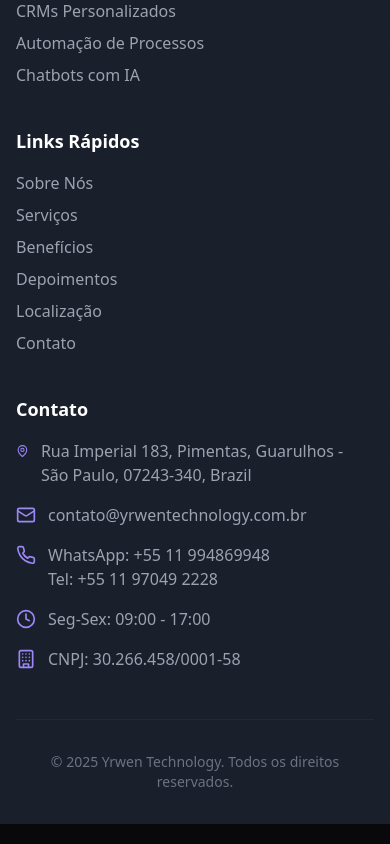
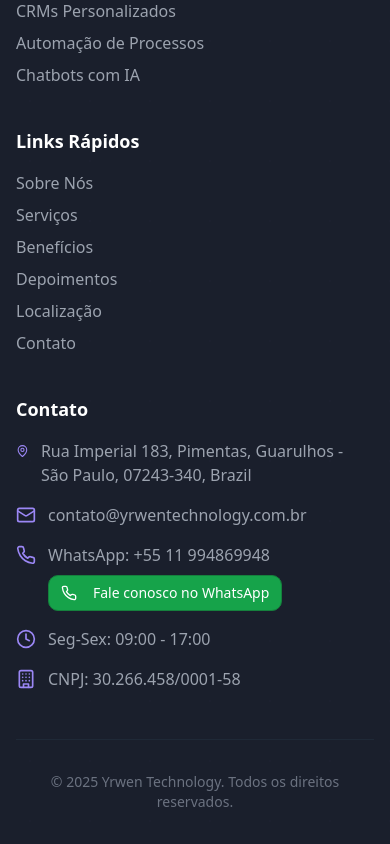
Before and after one commit to carloedvandro/page-yrwentechnology, a React (Vite) app: page / in a window 390 px wide. Shown: the part 10463-11307 px from the top of the page. Built offline with nearby package versions, Linux system fonts and the light colour scheme.

Commit message:
Remove phone number and add WhatsApp button
Remove the phone number from the contact information and add a WhatsApp button that redirects to WhatsApp.

```diff
--- a/src/components/Footer.tsx
+++ b/src/components/Footer.tsx
@@ -1,6 +1,12 @@
+
 import React from 'react';
 import { Github, Linkedin, Instagram, Mail, MapPin, Phone, Clock, Building } from 'lucide-react';
+import { Button } from '@/components/ui/button';
+
 const Footer = () => {
+  const whatsappNumber = "+5511994869948";
+  const whatsappUrl = `https://wa.me/${whatsappNumber}`;
+
   return <footer className="bg-yrwen-dark-charcoal pt-16 pb-8 relative overflow-hidden">
       {/* Tech pattern background */}
       <div className="tech-grid absolute inset-0 z-0 opacity-10" />
@@ -90,10 +96,24 @@ const Footer = () => {
               </li>
               <li className="flex items-start gap-3">
                 <Phone size={20} className="text-yrwen-purple mt-0.5" />
-                <span className="text-gray-400">
-                  WhatsApp: +55 11 994869948<br />
-                  Tel: +55 11 97049 2228
-                </span>
+                <div className="flex flex-col">
+                  <span className="text-gray-400">WhatsApp: +55 11 994869948</span>
+                  <a
+                    href={whatsappUrl}
+                    target="_blank"
+                    rel="noopener noreferrer"
+                    className="mt-2"
+                  >
+                    <Button
+                      variant="outline"
+                      size="sm"
+                      className="bg-green-600 hover:bg-green-700 border-green-700 text-white"
+                    >
+                      <Phone className="mr-2 h-4 w-4" />
+                      Fale conosco no WhatsApp
+                    </Button>
+                  </a>
+                </div>
               </li>
               <li className="flex items-start gap-3">
                 <Clock size={20} className="text-yrwen-purple mt-0.5" />
```
